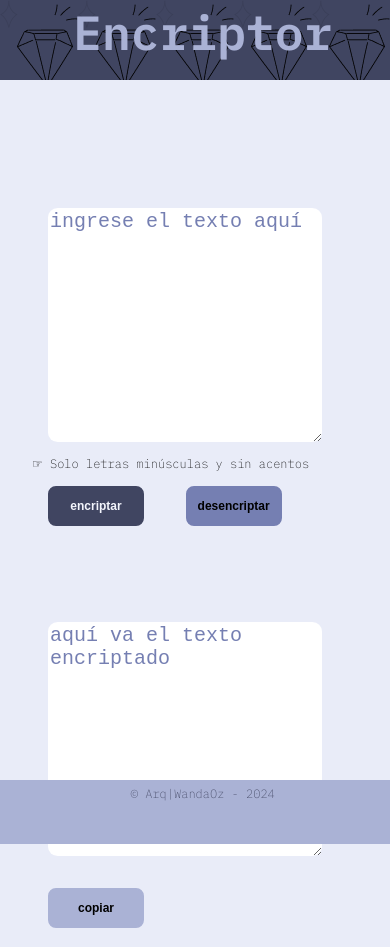
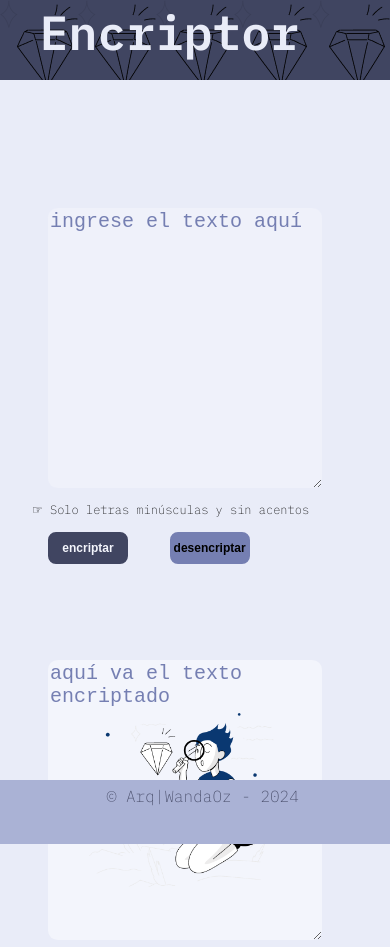
Before and after one commit to W4nD-0rDz/encriptor-proceso, a plain HTML site: page index.html in a window 390 px wide. Shown: the top 947 px of the page. Drawn offline with Linux system fonts and the light colour scheme.

Commit message:
versión responsiva con mejoras en estilo

```diff
--- a/index.html
+++ b/index.html
@@ -34,7 +34,7 @@
             <textarea
                class="text-in"
                cols="30"
-               rows="10"
+               rows="12"
                required
                placeholder="Ingrese el texto aquí"
             ></textarea>
@@ -61,7 +61,7 @@
 
          <section class="salida-flex">
             <textarea class="text-out" cols="20"
-               rows="10" placeholder="Aquí va el texto encriptado"></textarea>
+               rows="12" placeholder="Aquí va el texto encriptado"></textarea>
                <div class="botones-flex"><input type="button" class="btn" id="copiar" onclick="btnCopiar()" value="copiar" /></div>
 
          </section>
--- a/style.css
+++ b/style.css
@@ -18,8 +18,9 @@ body {
 
 .titulo {
    margin: 0;
+   padding-left: 1rem;
    font-size: 3rem;
-   color: var(--color4);
+   color: var(--color3);
    font-weight: 600;
 }
 .subtitulo {
@@ -42,7 +43,7 @@ body {
    top: 0;
    padding: 2%;
    display: block;
-   text-align: center;
+   text-align: left;
    background-color: var(--color6);
    background-image: url(img/diamod.png);
    background-blend-mode: multiply;
@@ -55,7 +56,6 @@ main {
    margin-bottom: 12rem;
    padding-top: 4rem;
    overflow: auto;
-
 }
 
 /* sections */
@@ -63,7 +63,6 @@ main {
 .salida-flex {
    width: 50%;
    height: 100%;
-
    box-sizing: content-box;
    display: flex;
    flex-direction: column;
@@ -82,19 +81,19 @@ textarea {
    font-size: 1.25rem;
    font-weight: 500;
    position: relative;
-   border:none;
+   border: none;
 }
-textarea:focus{
+textarea:focus {
    outline: none;
-   border:3px solid var(--color5);
+   border: 3px solid var(--color5);
 }
 
-textarea .text-in{
+textarea.text-in {
    background-color: var(--color2);
    color: var(--color6);
 }
 
-textarea .text-out {
+textarea.text-out {
    background-color: var(--color1);
    border-color: var(--color1);
    background-image: url(img/muñeco.png);
@@ -159,6 +158,9 @@ textarea .text-out {
    z-index: 1000;
    background-color: var(--color4);
 }
+.titulo{
+      padding-left: 2rem;
+   }
 
 .logo {
    width: calc(10%);
@@ -186,15 +188,19 @@ textarea .text-out {
    }
 }
 
-@media screen and (max-width: 500px){
+@media screen and (max-width: 500px) {
    .header-flex,
    .footer-flex {
       width: 100%;
       position: fixed;
-      text-align:center;
+      text-align: center;
    }
 
-   main{
+   .subtitulo {
+      font-size: 1rem;
+   }
+
+   main {
       width: 500px;
       flex-direction: column;
       margin-top: 6rem;
@@ -208,4 +214,20 @@ textarea .text-out {
       padding: 1rem;
       box-sizing: content-box;
    }
+
+   textarea.text-out{
+      background-size: 70%;
+   }
+
+   .btn {
+   width: 5rem;
+   height: 2rem;
+   font-size: 0.75rem;
+   font-weight: 600;
+   padding: 0.1rem;
+   margin: 1rem 1rem;
+   border: 2px solid;
+   border-radius: 0.5rem;
+   cursor: pointer;
 }
+}
```
